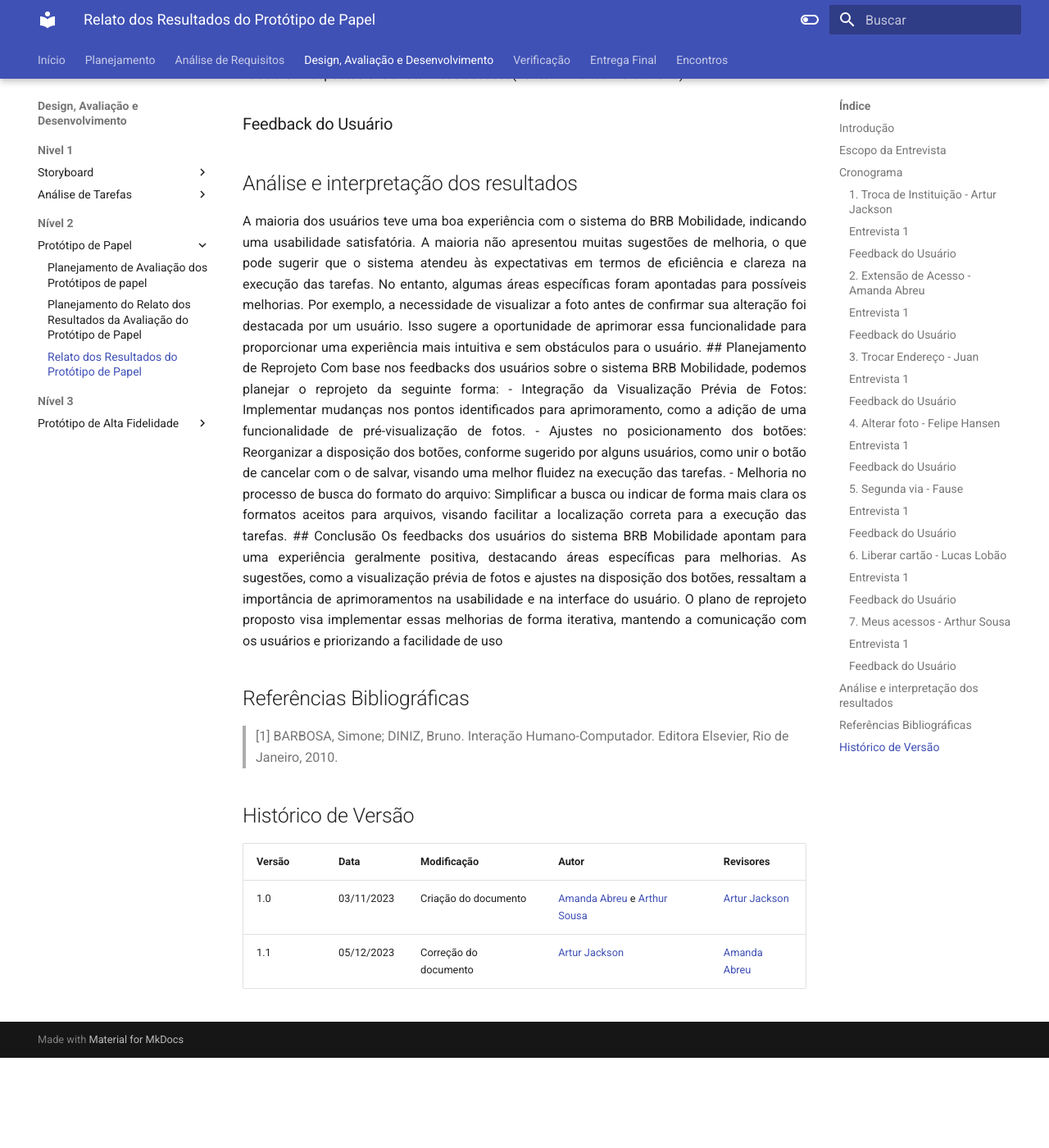
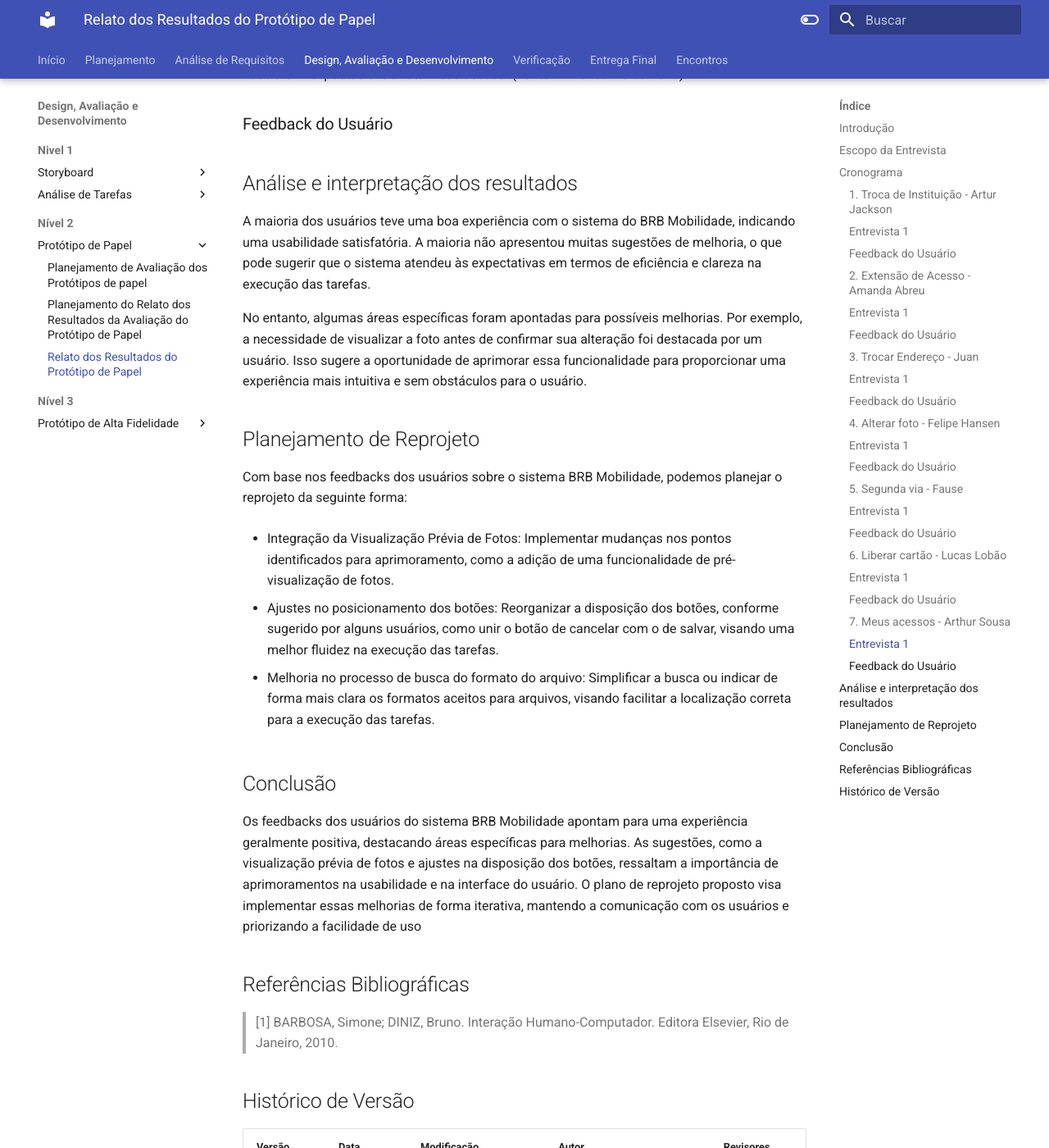
Before and after one commit to Interacao-Humano-Computador/2023.2--BRB-Mobilidade, an MkDocs documentation site: the page built from docs/designAvaliacao/prototipo_papel/resultadoPrototipoBF.md, in a window 1280 px wide and 1400 px high, scrolled down 9876 px. Shown: the whole window at 82% size. Built offline with MkDocs 1.6.1 and Material for MkDocs 9.7.7, drawn with Linux system fonts in a browser that asks for light colours; before the commit the page ends 11166 px from its top, so only the background shows below that.

Commit message:
Correção final

```diff
--- a/docs/designAvaliacao/prototipo_papel/resultadoPrototipoBF.md
+++ b/docs/designAvaliacao/prototipo_papel/resultadoPrototipoBF.md
@@ -238,7 +238,6 @@
 
 ## Análise e interpretação dos resultados
 
-<div style="text-align: justify">
 A maioria dos usuários teve uma boa experiência com o sistema do BRB Mobilidade, indicando uma usabilidade satisfatória. A maioria não apresentou muitas sugestões de melhoria, o que pode sugerir que o sistema atendeu às expectativas em termos de eficiência e clareza na execução das tarefas.
 
 No entanto, algumas áreas específicas foram apontadas para possíveis melhorias. Por exemplo, a necessidade de visualizar a foto antes de confirmar sua alteração foi destacada por um usuário. Isso sugere a oportunidade de aprimorar essa funcionalidade para proporcionar uma experiência mais intuitiva e sem obstáculos para o usuário.
@@ -253,10 +252,10 @@
 
 - Melhoria no processo de busca do formato do arquivo: Simplificar a busca ou indicar de forma mais clara os formatos aceitos para arquivos, visando facilitar a localização correta para a execução das tarefas.
 
+
 ## Conclusão
 
 Os feedbacks dos usuários do sistema BRB Mobilidade apontam para uma experiência geralmente positiva, destacando áreas específicas para melhorias. As sugestões, como a visualização prévia de fotos e ajustes na disposição dos botões, ressaltam a importância de aprimoramentos na usabilidade e na interface do usuário. O plano de reprojeto proposto visa implementar essas melhorias de forma iterativa, mantendo a comunicação com os usuários e priorizando a facilidade de uso
-</div>
 
 ## Referências Bibliográficas
 
```
Also changed, not shown: docs/verificacao/Grupo_05/Entrega7/resultado.md (+3 -3 lines).
